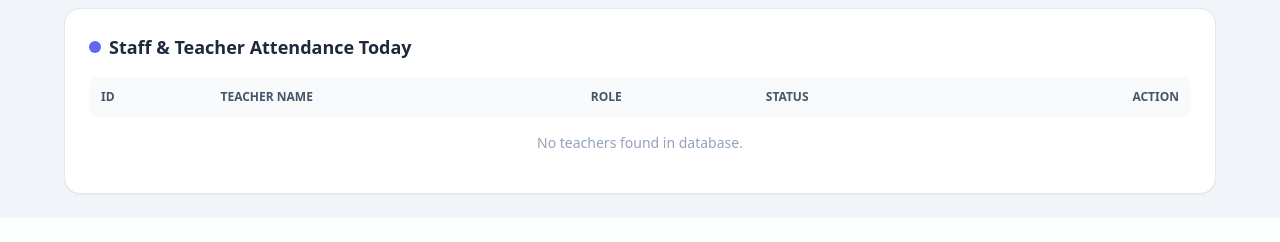
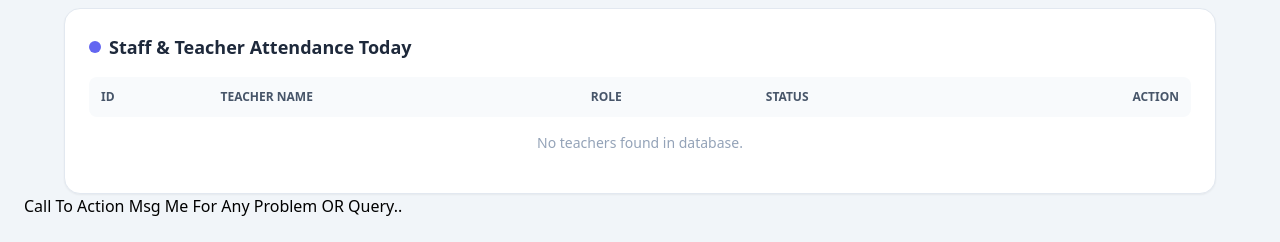
Before and after one commit to SujalSmaurya2090-sketch/Tuition-App, a Flask app: page / in a window 1280 px wide. Shown: the part 1012-1254 px from the top of the page. Before the commit the page ends 1208 px from the top, so only its background shows below. Run offline with Flask 3, Linux system fonts and the light colour scheme; the visitor is signed in with stand-in values (Sample User, id 1); data that the repository does not hold is empty; some libraries are stand-ins or nearby versions.

```diff
--- a/templates/dashboard.html
+++ b/templates/dashboard.html
@@ -456,6 +456,8 @@
 
         </div>
     </div>
+    <a href="tel:+91 6352620106">Call To Action</a>
+    <a href="https://wa.me/916352620106" target="_blank">Msg Me For Any Problem OR Query..</a>
 
 <script>
 
```
